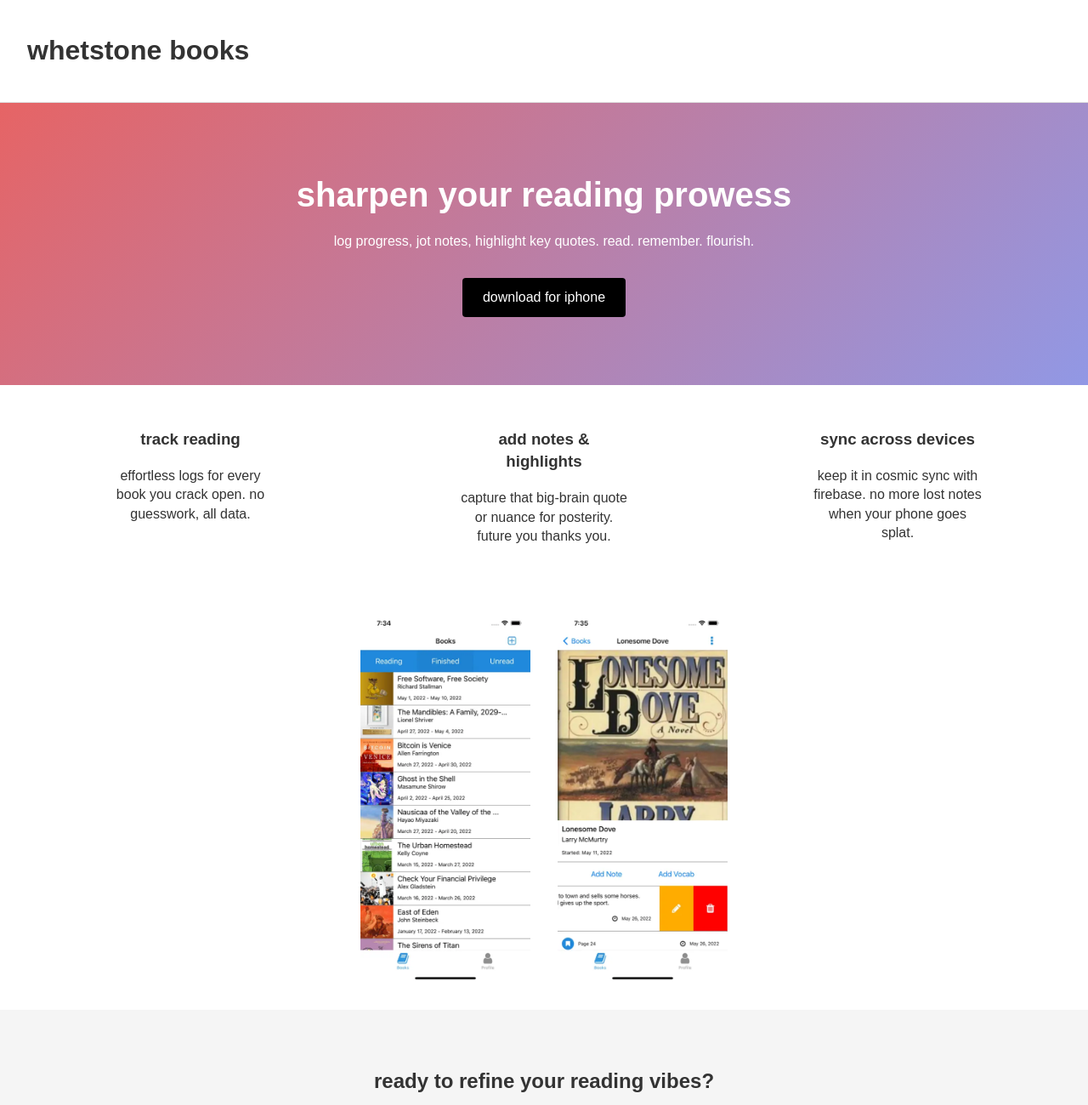
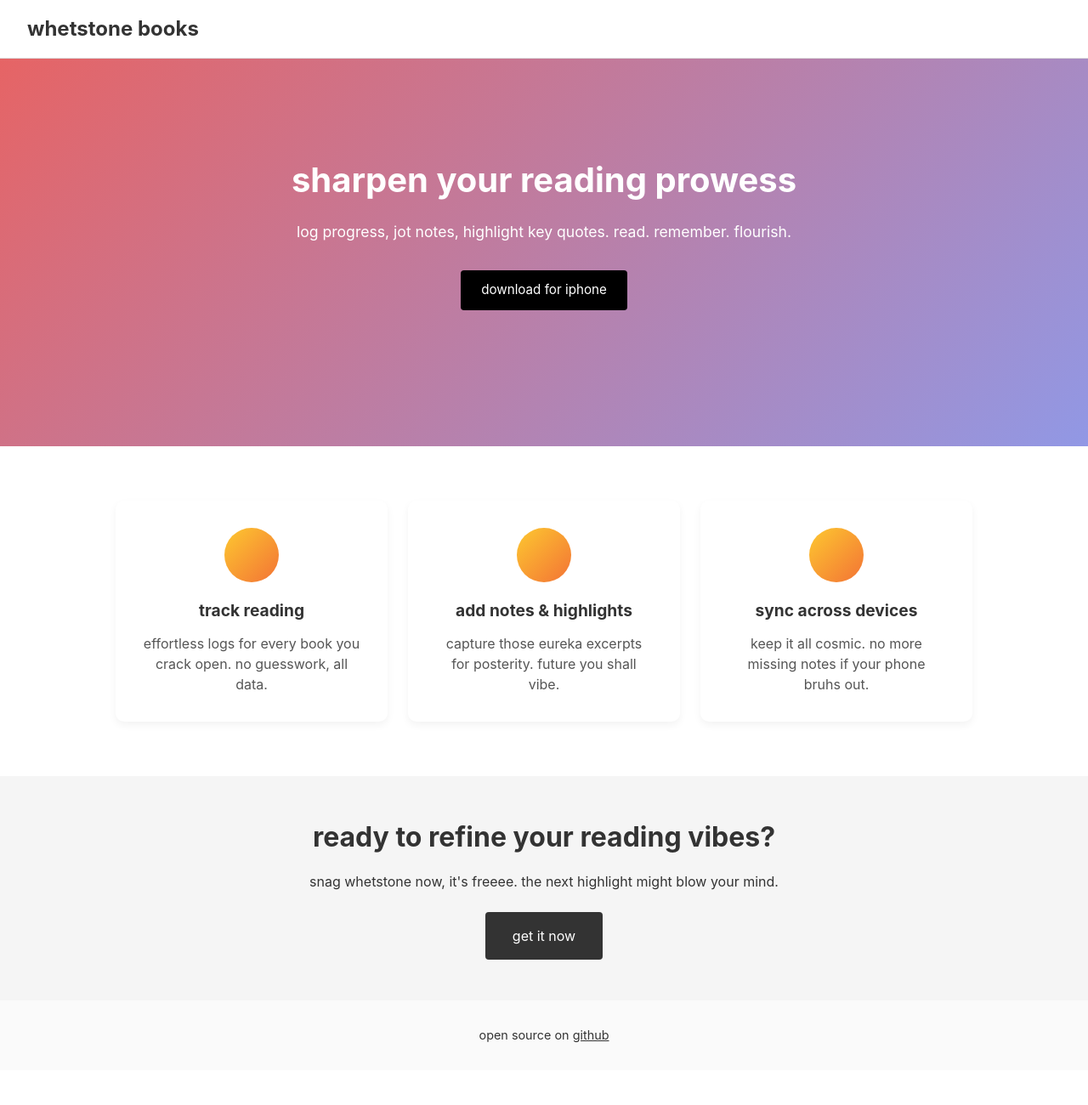
Before and after one commit to phrazzld/whetstone-splash, a plain HTML site: page index.html in a window 1280 px wide. Shown: the top 1300 px of the page at 85% size. After the commit the page ends 1259 px from the top, so only its background shows below. Drawn offline with Linux system fonts and the light colour scheme.

Commit message:
style: up a bit

```diff
--- a/index.html
+++ b/index.html
@@ -19,7 +19,9 @@
       <h2>sharpen your reading prowess</h2>
       <p>log progress, jot notes, highlight key quotes. read. remember. flourish.</p>
       <div class="store-buttons">
-        <a href="https://apps.apple.com/us/app/whetstone-books/id1620581442?platform=iphone" class="store-badge">download for iphone</a>
+        <a href="https://apps.apple.com/us/app/whetstone-books/id1620581442?platform=iphone" class="store-badge">
+          download for iphone
+        </a>
       </div>
     </div>
   </section>
@@ -27,30 +29,44 @@
   <!-- features -->
   <section class="features">
     <div class="feature">
+      <div class="icon-area">
+        <!-- feel free to swap with cooler icons or images -->
+        <svg xmlns="http://www.w3.org/2000/svg" class="icon" viewBox="0 0 512 512">
+          <path fill="currentColor" d="m256 48c-114.9 0-208 93.1-208..."/>
+        </svg>
+      </div>
       <h3>track reading</h3>
       <p>effortless logs for every book you crack open. no guesswork, all data.</p>
     </div>
+
     <div class="feature">
+      <div class="icon-area">
+        <svg xmlns="http://www.w3.org/2000/svg" class="icon" viewBox="0 0 512 512">
+          <path fill="currentColor" d="m256 48c-114.9 0-208 93.1-208..."/>
+        </svg>
+      </div>
       <h3>add notes & highlights</h3>
-      <p>capture that big-brain quote or nuance for posterity. future you thanks you.</p>
+      <p>capture those eureka excerpts for posterity. future you shall vibe.</p>
     </div>
+
     <div class="feature">
+      <div class="icon-area">
+        <svg xmlns="http://www.w3.org/2000/svg" class="icon" viewBox="0 0 512 512">
+          <path fill="currentColor" d="m256 48c-114.9 0-208 93.1-208..."/>
+        </svg>
+      </div>
       <h3>sync across devices</h3>
-      <p>keep it in cosmic sync with firebase. no more lost notes when your phone goes splat.</p>
+      <p>keep it all cosmic. no more missing notes if your phone bruhs out.</p>
     </div>
-  </section>
-
-  <!-- optional screenshots -->
-  <section class="screenshots">
-    <img src="assets/images/whetstone-screenshot-01.webp" alt="screenshot of reading list" class="ss">
-    <img src="assets/images/whetstone-screenshot-02.webp" alt="screenshot of notes interface" class="ss">
   </section>
 
   <!-- cta -->
   <section class="cta">
     <h2>ready to refine your reading vibes?</h2>
     <p>snag whetstone now, it's freeee. the next highlight might blow your mind.</p>
-    <a href="https://apps.apple.com/us/app/whetstone-books/id1620581442?platform=iphone" class="cta-button">get it now</a>
+    <a href="https://apps.apple.com/us/app/whetstone-books/id1620581442?platform=iphone" class="cta-button">
+      get it now
+    </a>
   </section>
 
   <!-- footer -->
--- a/style.css
+++ b/style.css
@@ -1,41 +1,53 @@
+/* general */
+* {
+  box-sizing: border-box;
+}
 body {
   margin: 0;
   padding: 0;
-  font-family: sans-serif;
+  font-family: -apple-system, blinkmacsystemfont, "segoe ui", roboto, sans-serif;
   color: #333;
-  line-height: 1.4;
+  line-height: 1.5;
 }
 
+/* header */
 .header {
   display: flex;
   align-items: center;
-  background: #fff;
   padding: 1rem 2rem;
   border-bottom: 1px solid #ddd;
 }
-
-.header .app-icon {
-  width: 40px;
-  height: 40px;
-  margin-right: 1rem;
+.header h1 {
+  margin: 0;
+  font-size: 1.5rem;
+  text-transform: lowercase; /* for that minimal vibe */
 }
 
+/* hero */
 .hero {
+  position: relative;
   background: linear-gradient(135deg, #e66465, #9198e5);
   color: #fff;
   text-align: center;
-  padding: 5rem 1rem;
+  padding: 5rem 1rem 10rem;
+}
+.hero-content {
+  max-width: 650px;
+  margin: 0 auto;
+}
+.hero-content h2 {
+  font-size: 2.5rem;
+  margin-bottom: 1rem;
+}
+.hero-content p {
+  font-size: 1.1rem;
+  margin-bottom: 2rem;
 }
 
-.hero-content h2 {
-  font-size: 2.5rem;
-  margin: 0 0 1rem;
-}
-
+/* store button */
 .store-buttons {
   margin-top: 2rem;
 }
-
 .store-badge {
   display: inline-block;
   background: #000;
@@ -43,38 +55,86 @@ body {
   padding: 0.75rem 1.5rem;
   text-decoration: none;
   border-radius: 4px;
-  margin: 0 0.5rem;
+  font-size: 0.95rem;
+  transition: transform 0.2s ease;
+}
+.store-badge:hover {
+  transform: scale(1.05);
 }
 
+/* wave shape */
+.wave {
+  position: absolute;
+  bottom: 0;
+  left: 0;
+  width: 100%;
+  height: auto;
+  display: block;
+}
+
+/* features */
 .features {
   display: flex;
-  justify-content: space-around;
-  padding: 2rem 1rem;
+  flex-wrap: wrap;
+  justify-content: center;
+  background: #fff;
+  padding: 4rem 1rem;
+  max-width: 1200px;
+  margin: 0 auto;
+  gap: 1.5rem;
+}
+.feature {
+  flex: 0 1 320px;
+  background: #fff;
+  border-radius: 10px;
+  padding: 2rem;
+  box-shadow: 0 4px 10px rgba(0,0,0,0.05);
+  text-align: center;
+  transition: transform 0.2s ease, box-shadow 0.2s ease;
+}
+.feature:hover {
+  transform: translateY(-3px);
+  box-shadow: 0 6px 15px rgba(0,0,0,0.08);
+}
+.icon-area {
+  background: linear-gradient(135deg, #fdc830, #f37335);
+  width: 64px;
+  height: 64px;
+  border-radius: 50%;
+  margin: 0 auto 1rem;
+  display: flex;
+  align-items: center;
+  justify-content: center;
+}
+.icon {
+  width: 32px;
+  height: 32px;
+  color: #fff;
+}
+.feature h3 {
+  margin-bottom: 0.75rem;
+  font-size: 1.2rem;
+}
+.feature p {
+  margin: 0;
+  font-size: 1rem;
+  color: #555;
 }
 
-.feature {
-  max-width: 200px;
-  text-align: center;
-}
-
-.screenshots {
-  display: flex;
-  justify-content: center;
-  padding: 2rem 1rem;
-}
-
-.screenshots .ss {
-  width: 200px;
-  border-radius: 8px;
-  margin: 0 1rem;
-}
-
+/* cta */
 .cta {
   background: #f5f5f5;
   text-align: center;
   padding: 3rem 1rem;
 }
-
+.cta h2 {
+  font-size: 2rem;
+  margin: 0 0 1rem;
+}
+.cta p {
+  font-size: 1rem;
+  margin: 0 0 1.5rem;
+}
 .cta-button {
   display: inline-block;
   background: #333;
@@ -82,12 +142,20 @@ body {
   padding: 1rem 2rem;
   text-decoration: none;
   border-radius: 4px;
-  margin-top: 1rem;
+  transition: transform 0.2s ease;
+}
+.cta-button:hover {
+  transform: scale(1.05);
 }
 
+/* footer */
 .footer {
   text-align: center;
   padding: 1rem 0;
   background: #fafafa;
-  font-size: 0.8rem;
+  font-size: 0.9rem;
 }
+.footer a {
+  color: #333;
+  text-decoration: underline;
+}
```
